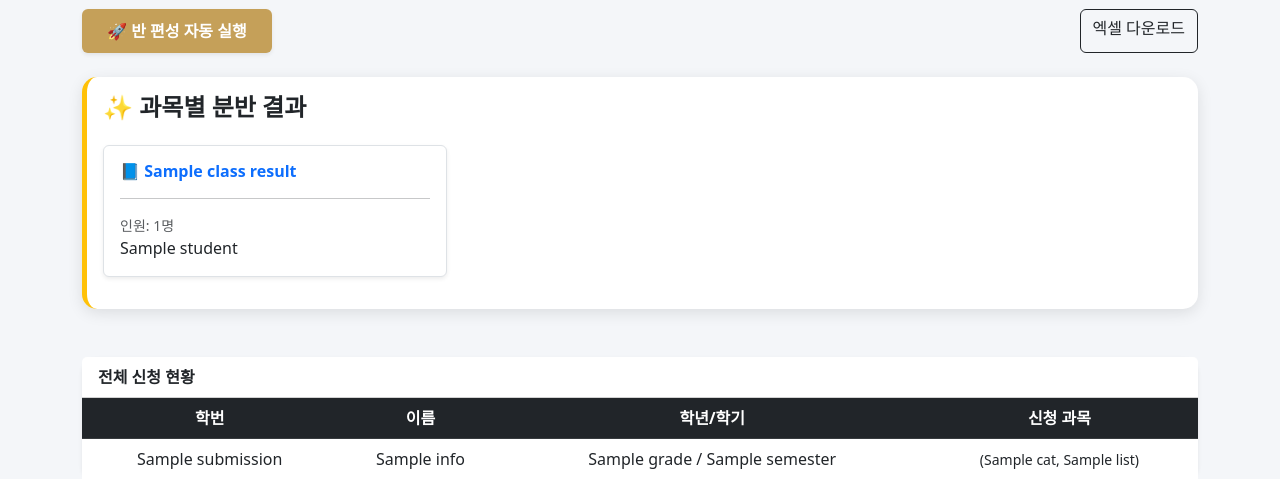
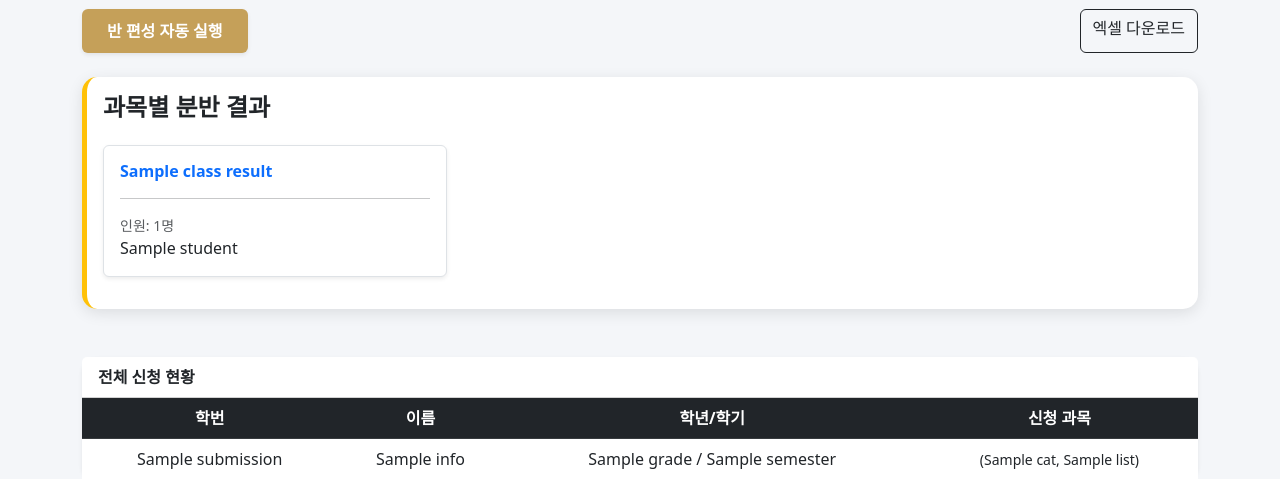
Before and after one commit to valorantroblox/sugang, a Flask app: template templates/admin.html in a window 1280 px wide. Shown: the part 250-729 px from the top of the page. Run offline with Flask 3, Linux system fonts and the light colour scheme; the template is opened without the code that fills it: most values are stand-ins (such as "Sample title", 1, 10 or a date in 2020).

Commit message:
Remove emojis from admin.html button and headings

```diff
--- a/templates/admin.html
+++ b/templates/admin.html
@@ -24,7 +24,7 @@
 <div class="container">
     <div class="d-flex justify-content-between mb-4">
         <form action="/assign_classes" method="post">
-            <button type="submit" class="btn btn-assign shadow-sm">🚀 반 편성 자동 실행</button>
+            <button type="submit" class="btn btn-assign shadow-sm"> 반 편성 자동 실행</button>
         </form>
         <a href="/download_excel" class="btn btn-outline-dark">엑셀 다운로드</a>
     </div>
@@ -32,12 +32,12 @@
     {% if class_results %}
     <div class="card mb-5 border-start border-5 border-warning">
         <div class="card-body">
-            <h4 class="fw-bold text-dark mb-4">✨ 과목별 분반 결과</h4>
+            <h4 class="fw-bold text-dark mb-4">과목별 분반 결과</h4>
             <div class="row">
                 {% for subject, students in class_results.items() %}
                 <div class="col-md-4 mb-3">
                     <div class="p-3 bg-white border rounded shadow-sm">
-                        <h6 class="fw-bold text-primary">📘 {{ subject }}</h6>
+                        <h6 class="fw-bold text-primary">{{ subject }}</h6>
                         <hr>
                         <p class="small mb-0 text-muted">인원: {{ students|length }}명</p>
                         <p class="mb-0">{{ students | join(', ') }}</p>
```
